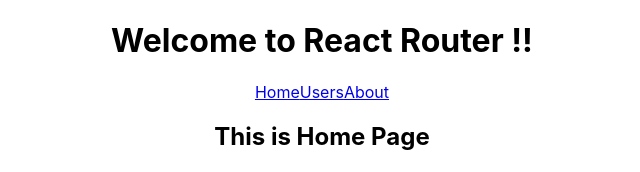
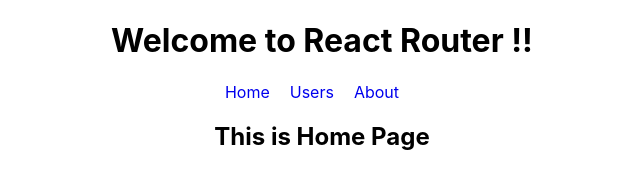
Before and after one commit to kamrul-dev/react-router-practice, a React (Create React App) app: page / in a window 1280 px wide. Shown: the top 172 px of the page, without its empty margins (318-958 px from the left). Built offline with nearby package versions, Linux system fonts and the light colour scheme.

Commit message:
nav style added

```diff
--- /dev/null
+++ b/src/components/Header/Header.css
@@ -0,0 +1,4 @@
+.nav-item{
+    margin-right: 20px;
+    text-decoration: none;
+}
--- a/src/components/Header/Header.js
+++ b/src/components/Header/Header.js
@@ -1,5 +1,6 @@
 import React from 'react';
 import { Link } from 'react-router-dom';
+import './Header.css';
 
 
 const Header = () => {
@@ -7,9 +8,9 @@
         <div>
             <h1>Welcome to React Router !!</h1>
             <nav>
-                <Link to="/">Home</Link>
-                <Link to="/users">Users</Link>
-                <Link to="/about">About</Link>
+                <Link className='nav-item' to="/">Home</Link>
+                <Link className='nav-item' to="/users">Users</Link>
+                <Link className='nav-item' to="/about">About</Link>
             </nav>
         </div>
     );
```
